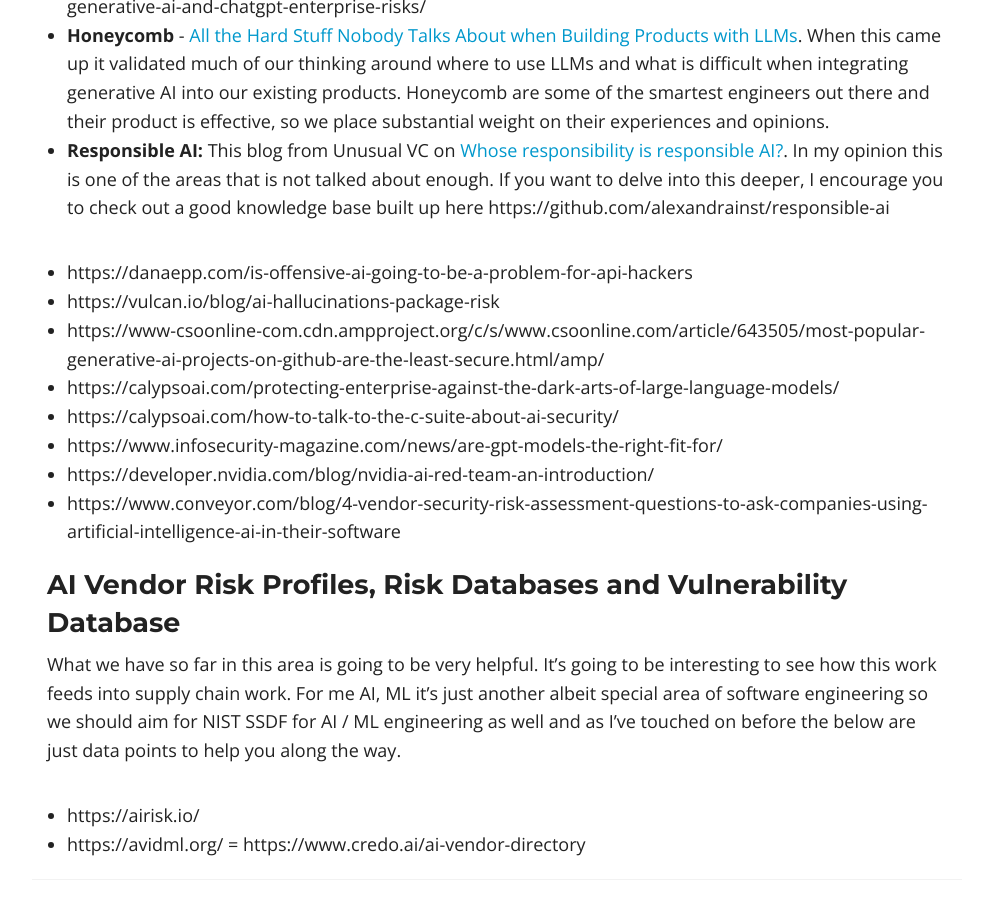
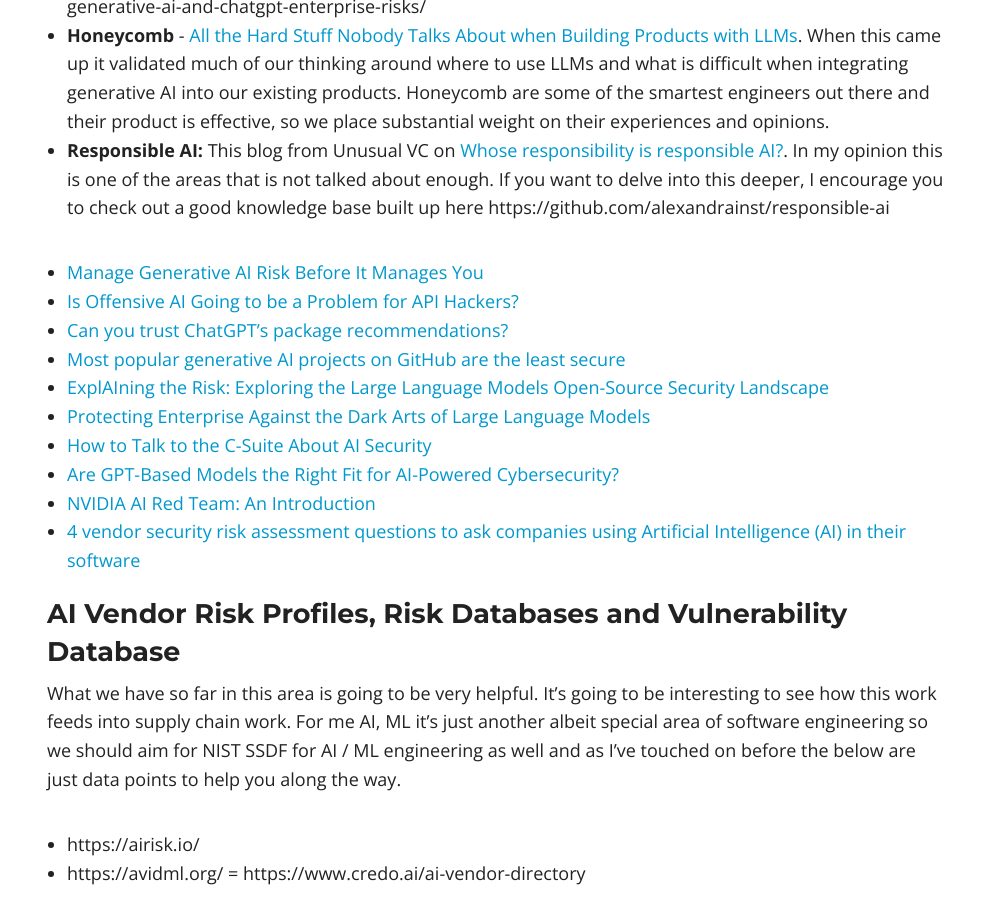
Before and after one commit to Kapiche/kapiche.github.io, a Jekyll site: the page built from _posts/2023-07-01-enhancing-ai-security.md, in a window 1280 px wide and 900 px high, scrolled down 4557 px. Shown: the whole window, without its empty margins (143-1136 px from the left). Built offline with Jekyll 4.4.1, drawn with Linux system fonts in a browser that asks for light colours; nearby versions of some CDN libraries.

Commit message:
ai blog update

```diff
--- a/_posts/2023-07-01-enhancing-ai-security.md
+++ b/_posts/2023-07-01-enhancing-ai-security.md
@@ -99,14 +99,16 @@
 - **Responsible AI:** This blog from Unusual VC on [Whose responsibility is responsible AI?](https://www.unusual.vc/post/responsible-ai). In my opinion this is one of the areas that is not talked about enough. If you want to delve into this deeper, I encourage you to check out a good knowledge base built up here https://github.com/alexandrainst/responsible-ai
 
 
-- https://danaepp.com/is-offensive-ai-going-to-be-a-problem-for-api-hackers
-- https://vulcan.io/blog/ai-hallucinations-package-risk
-- https://www-csoonline-com.cdn.ampproject.org/c/s/www.csoonline.com/article/643505/most-popular-generative-ai-projects-on-github-are-the-least-secure.html/amp/
-- https://calypsoai.com/protecting-enterprise-against-the-dark-arts-of-large-language-models/
-- https://calypsoai.com/how-to-talk-to-the-c-suite-about-ai-security/
-- https://www.infosecurity-magazine.com/news/are-gpt-models-the-right-fit-for/
-- https://developer.nvidia.com/blog/nvidia-ai-red-team-an-introduction/
-- https://www.conveyor.com/blog/4-vendor-security-risk-assessment-questions-to-ask-companies-using-artificial-intelligence-ai-in-their-software
+- [Manage Generative AI Risk Before It Manages You](https://www.informationweek.com/ai-or-machine-learning/manage-generative-ai-risk-before-it-manages-you#)
+- [Is Offensive AI Going to be a Problem for API Hackers?](https://danaepp.com/is-offensive-ai-going-to-be-a-problem-for-api-hackers)
+- [Can you trust ChatGPT’s package recommendations?](https://vulcan.io/blog/ai-hallucinations-package-risk)
+- [Most popular generative AI projects on GitHub are the least secure](https://www-csoonline-com.cdn.ampproject.org/c/s/www.csoonline.com/article/643505/most-popular-generative-ai-projects-on-github-are-the-least-secure.html/amp/)
+- [ExplAIning the Risk: Exploring the Large Language Models Open-Source Security Landscape](https://info.rezilion.com/explaining-the-risk-exploring-the-large-language-models-open-source-security-landscape)
+- [Protecting Enterprise Against the Dark Arts of Large Language Models](https://calypsoai.com/protecting-enterprise-against-the-dark-arts-of-large-language-models/)
+- [How to Talk to the C-Suite About AI Security](https://calypsoai.com/how-to-talk-to-the-c-suite-about-ai-security/)
+- [Are GPT-Based Models the Right Fit for AI-Powered Cybersecurity?](https://www.infosecurity-magazine.com/news/are-gpt-models-the-right-fit-for/)
+- [NVIDIA AI Red Team: An Introduction](https://developer.nvidia.com/blog/nvidia-ai-red-team-an-introduction/)
+- [4 vendor security risk assessment questions to ask companies using Artificial Intelligence (AI) in their software](https://www.conveyor.com/blog/4-vendor-security-risk-assessment-questions-to-ask-companies-using-artificial-intelligence-ai-in-their-software)
 
 
 ### AI Vendor Risk Profiles, Risk Databases and Vulnerability Database
```
